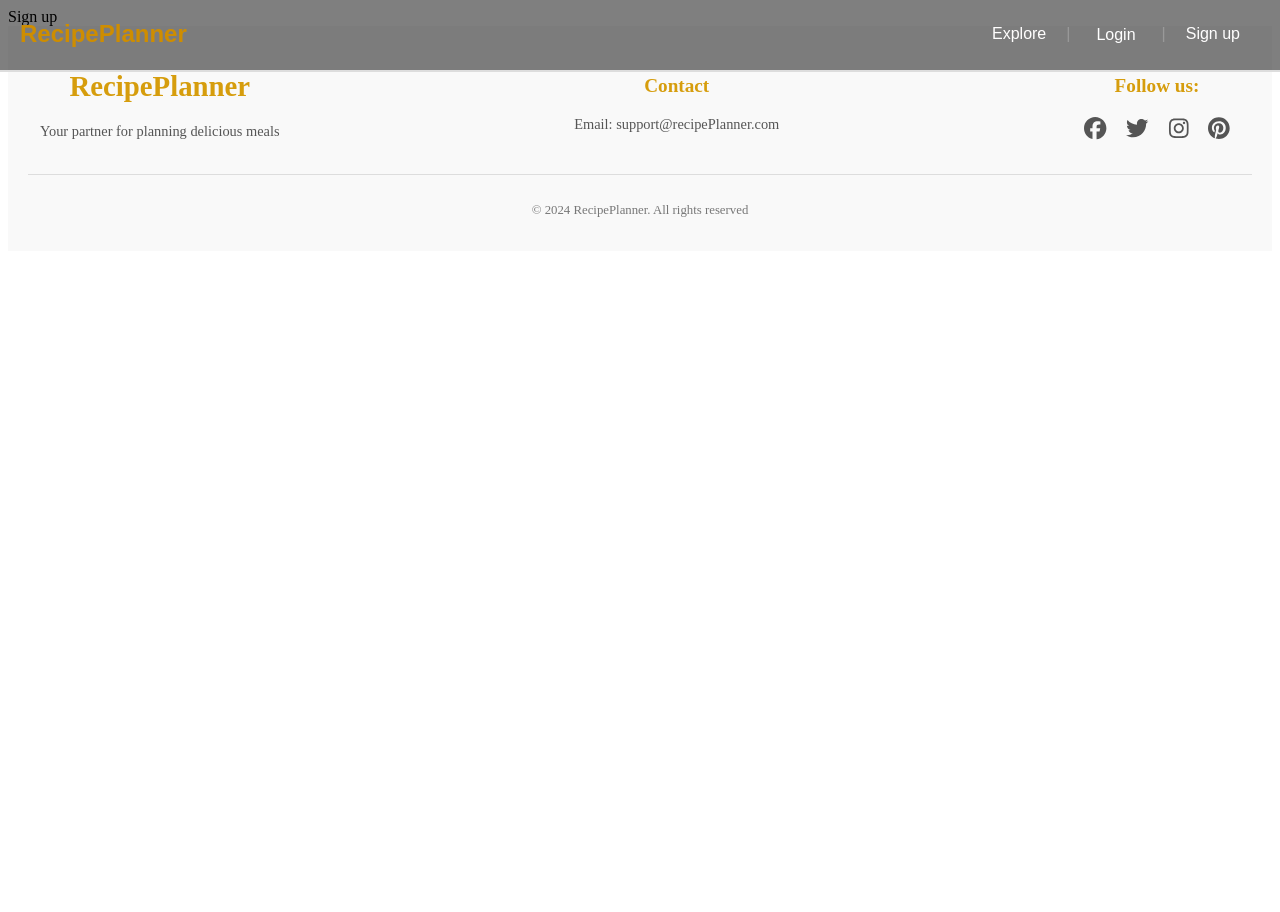
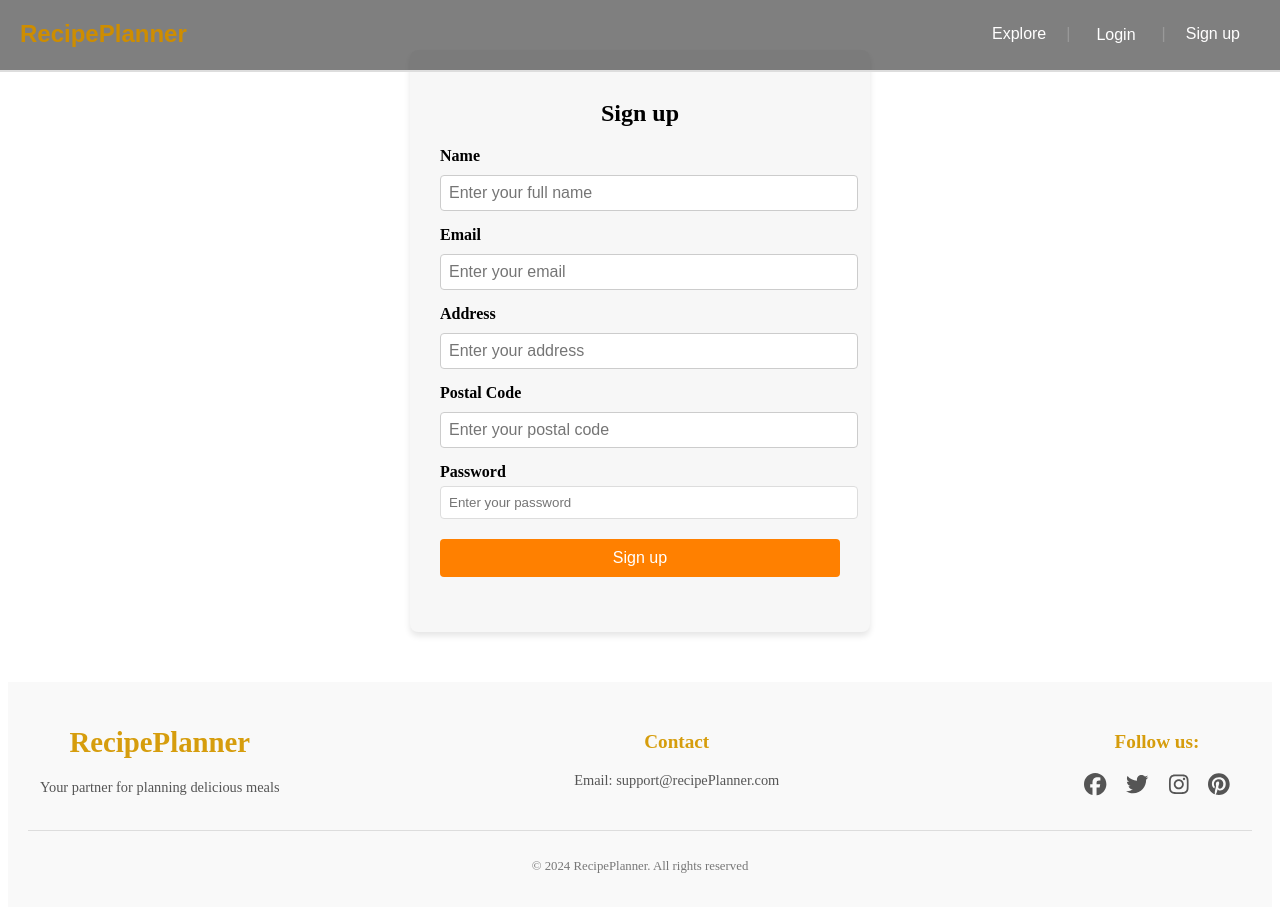
Before and after one commit to FridaEri/testingAndTS, a React (Vite) app in the folder frontend/: page /signup in a window 1280 px wide. Shown: the top 912 px of the page. Before the commit the page ends 800 px from the top, so only its background shows below. Built offline with nearby package versions, Linux system fonts and the light colour scheme.

Commit message:
signUp page and form with css styling

```diff
--- /dev/null
+++ b/frontend/src/pages/signUp.css
@@ -0,0 +1,53 @@
+.sign-up-container {
+    max-width: 400px;
+    margin: 50px auto;
+    padding:30px;
+    background-color: #f7f7f7;
+    border-radius: 8px;
+    box-shadow: 0 4px 6px rgba(0, 0, 0, 0.1);
+  }
+
+  .sign-up-container h2 {
+    text-align: center;
+    margin-bottom: 20px;
+  }
+
+  .sign-up-form .form-group {
+    margin-bottom: 15px;
+  }
+
+  .sign-up-form label {
+    display: block;
+    font-weight: bold;
+    margin-bottom: 5px;
+  }
+
+  .sign-up-form input {
+    width: 100%;
+    padding: 8px;
+    border: 1px solid #ddd;
+    border-radius: 4px;
+  }
+
+  .sign-up-form .error {
+    color: #d9534f;
+    font-size: 0.85rem;
+    margin-top: 5px;
+  }
+
+  .sign-up-btn {
+    width: 100%;
+    padding: 10px;
+    margin-top: 20px;
+    background-color: #ff8000;
+    color: white;
+    border: none;
+    border-radius: 4px;
+    cursor: pointer;
+    font-size: 1rem;
+  }
+
+  .sign-up-btn:hover {
+    background-color: #b37a00;
+    color: white;
+  }
--- a/frontend/src/pages/signUp.tsx
+++ b/frontend/src/pages/signUp.tsx
@@ -1,7 +1,114 @@
+import { useState } from "react"
+import './signUp.css'
 
 const SignUp: React.FC = () => {
+    const [name, setName ] = useState ('')
+    const [email, setEmail] = useState('')
+    const [address, setAddress] = useState('')
+    const [postalCode, setPostalCode] = useState('')
+    const [password, setPassword] = useState('')
+
+    const [errors, setErrors] = useState<{ [key: string]: string}>({})
+
+    const validate = () => {
+        const newErrors: { [key: string]: string } = {};
+
+        if (!name.trim()) newErrors.name = "Name is required.";
+        if (!email.trim() || !/\S+@\S+\.\S+/.test(email))
+          newErrors.email = "Valid email is required.";
+        if (!address.trim()) newErrors.address = "Address is required.";
+        if (!postalCode.trim() || !/^\d{5}$/.test(postalCode))
+          newErrors.postalCode = "Valid 5-digit postal code is required.";
+        if (!password.trim() || password.length < 6)
+          newErrors.password = "Password must be at least 6 characters long.";
+
+        setErrors(newErrors);
+        return Object.keys(newErrors).length === 0;
+      };
+
+      const handleSubmit = (e: React.FormEvent) => {
+        e.preventDefault();
+        if (validate()) {
+            console.log({name, email, address, postalCode, password});
+            alert("Sign-up successful!")
+
+            // clear all fields on form
+            setName('')
+            setEmail('')
+            setAddress('')
+            setPostalCode('')
+            setPassword('')
+        }
+      }
+
     return (
-      <div>Sign up</div>
+      <div className="sign-up-container">
+        <h2>Sign up</h2>
+        <form className="sign-up-form" onSubmit={handleSubmit}>
+            {/* Name */}
+            <div className="form-group">
+                <label htmlFor="name">Name</label>
+                <input
+                type="text"
+                id="name"
+                value={name}
+                onChange={(e) => setName(e.target.value)}
+                placeholder="Enter your full name"
+                />
+                {errors.name && <span className="error">{errors.name}</span>}
+            </div>
+            {/* Email */}
+            <div className="form-group">
+                <label htmlFor="email">Email</label>
+                <input
+                type="email"
+                id="email"
+                value={email}
+                onChange={(e) => setEmail(e.target.value)}
+                placeholder="Enter your email"
+                />
+                {errors.email && <span className="error">{errors.email}</span>}
+            </div>
+             {/* Address */}
+             <div className="form-group">
+                <label htmlFor="address">Address</label>
+                <input
+                type="text"
+                id="address"
+                value={address}
+                onChange={(e) => setAddress (e.target.value)}
+                placeholder="Enter your address"
+                />
+                {errors.address && <span className="error">{errors.address}</span>}
+             </div>
+             {/* Postal Code */}
+             <div className="form-group">
+                <label htmlFor="postalCode">Postal Code</label>
+                <input
+                type="text"
+                id="postalCode"
+                value={postalCode}
+                onChange={(e) => setPostalCode (e.target.value)}
+                placeholder="Enter your postal code"
+                />
+                {errors.postalCode && <span className="error">{errors.postalCode}</span>}
+             </div>
+             <div className="password">
+                <label htmlFor="password">Password</label>
+                <input
+                type="password"
+                id="password"
+                value={password}
+                onChange={(e) => setPassword (e.target.value)}
+                placeholder="Enter your password"
+                />
+                {errors.password && <span className="error">{errors.password}</span>}
+             </div>
+             <button type="submit" className="sign-up-btn">
+                Sign up
+             </button>
+        </form>
+      </div>
     )
   }
 
```
